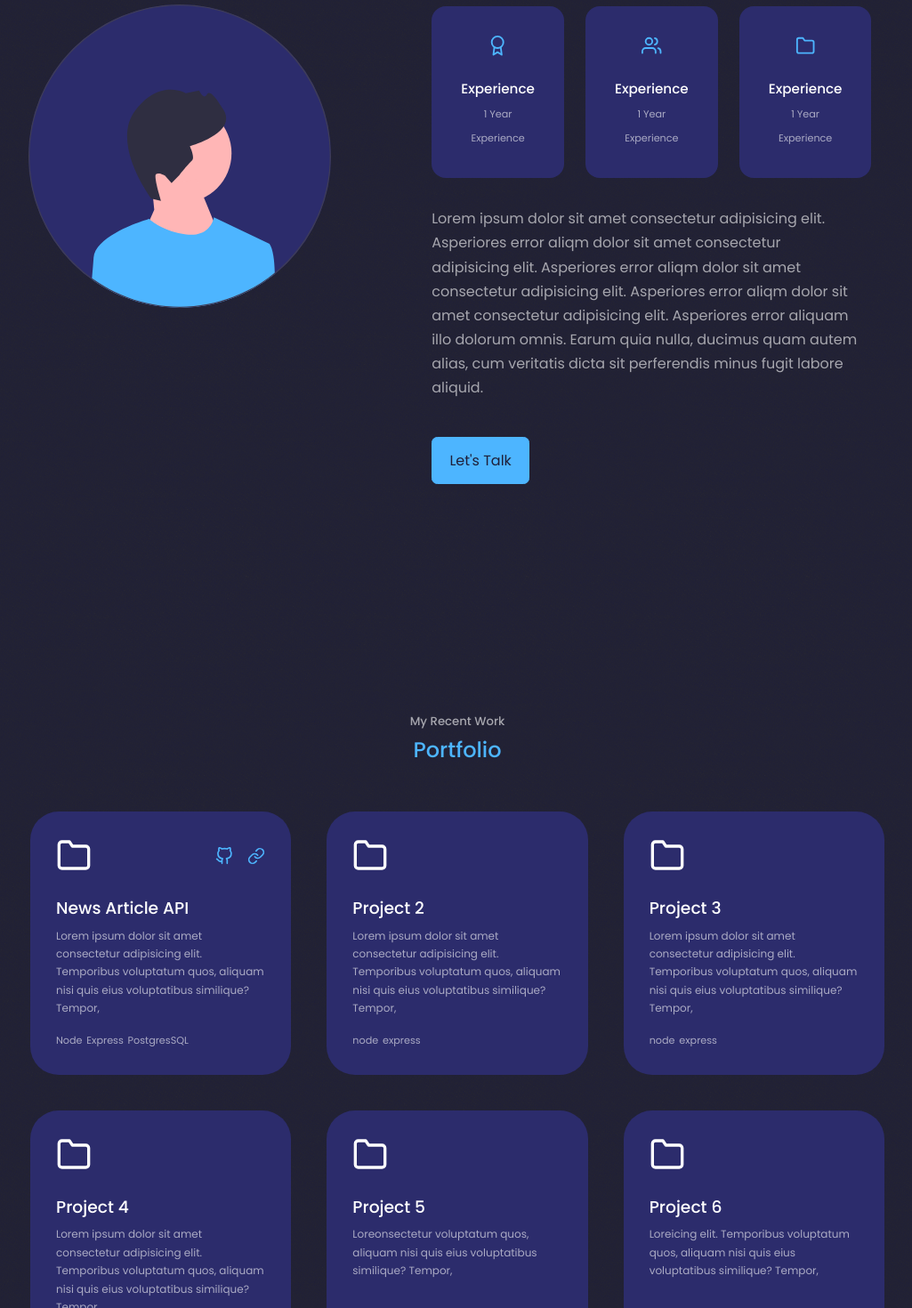
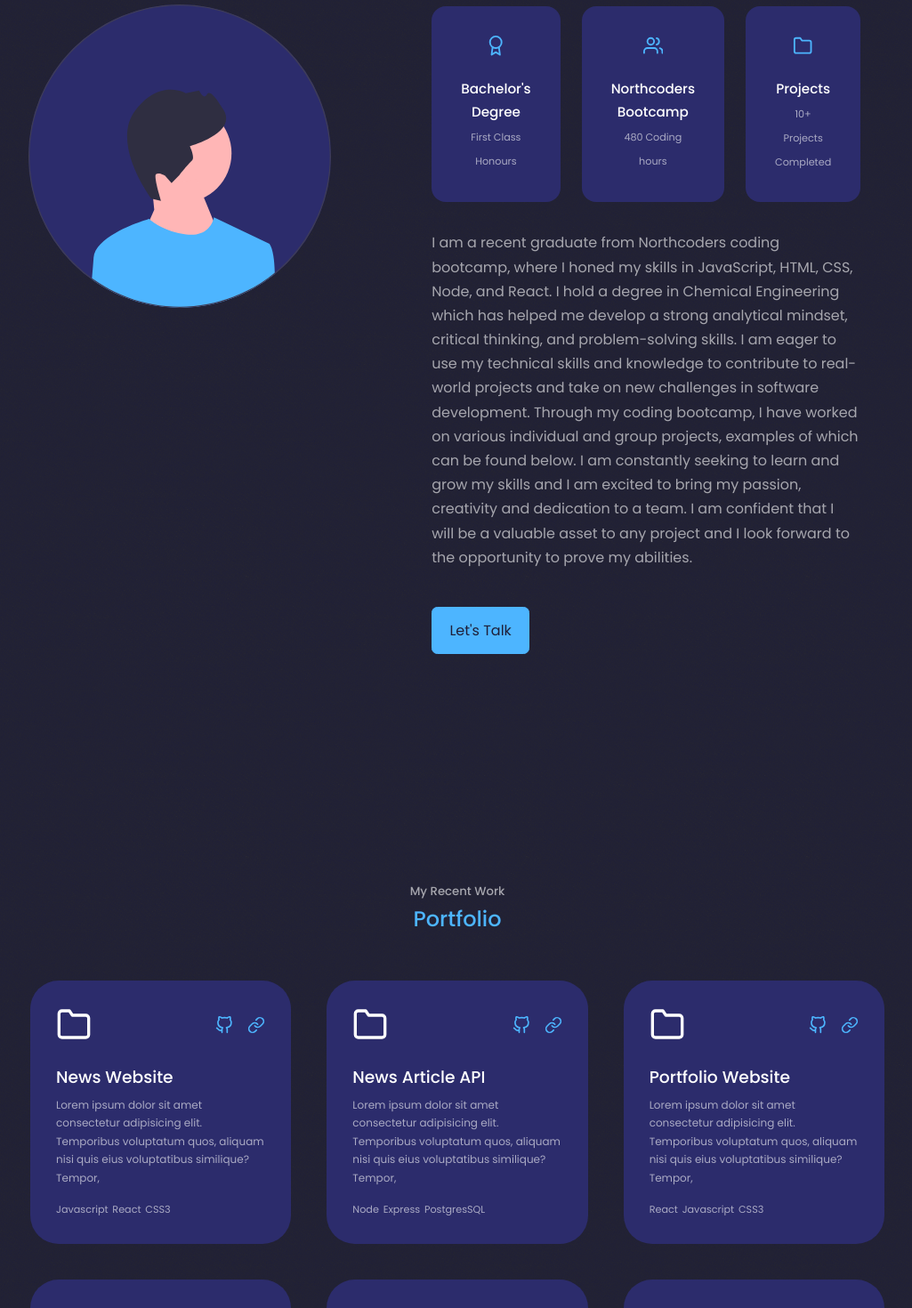
Before and after one commit to Cam-Bloom/Portfolio-Website, a React (Vite) app in the folder portfolio-website/: page / in a window 1280 px wide. Shown: the part 1160-2630 px from the top of the page at 89% size, without its empty margins (126-1151 px from the left). Built offline with nearby package versions, Linux system fonts and the light colour scheme.

Commit message:
Body changes made

```diff
--- a/portfolio-website/index.html
+++ b/portfolio-website/index.html
@@ -4,7 +4,7 @@
     <meta charset="UTF-8" />
     <link rel="icon" type="image/svg+xml" href="/vite.svg" />
     <meta name="viewport" content="width=device-width, initial-scale=1.0" />
-    <title>Vite + React</title>
+    <title>My Portfolio</title>
   </head>
   <body>
     <div id="root"></div>
--- a/portfolio-website/src/App.css
+++ b/portfolio-website/src/App.css
@@ -275,6 +275,7 @@ input, textarea{
 
 footer a {
     color: var(--colour-bg);
+
 }
 
 .footer_name_logo{
--- a/portfolio-website/src/components/About.jsx
+++ b/portfolio-website/src/components/About.jsx
@@ -1,48 +1,58 @@
-import {FiAward, FiUsers, FiFolder } from 'react-icons/fi'
-import profilePic from '../assets/profilePic.svg'
-
+import { FiAward, FiUsers, FiFolder } from "react-icons/fi";
+import profilePic from "../assets/profilePic.svg";
 
 const About = () => {
 	return (
-    <section id = "about">
+		<section id="about">
 			<h5>Get To Know</h5>
 			<h2>About Me</h2>
 
 			<div className="container about__container">
 				<div className="about__me">
-            <img className='about__me-image' src={profilePic} alt="Profile Picture" />
+					<img className="about__me-image" src={profilePic} alt="Profile Picture" />
 				</div>
 
 				<div className="about__content">
 					<div className="about__cards">
-
-              <article className='about__card'>
-                <FiAward className='about__icon'/>
-                <h5>Experience</h5>
-                <small>1 Year Experience</small>
+						<article className="about__card">
+							<FiAward className="about__icon" />
+							<h5>Bachelor's Degree</h5>
+							<small>First Class Honours</small>
 						</article>
 
-
-              <article className='about__card'>
-                <FiUsers className='about__icon'/>
-                <h5>Experience</h5>
-                <small>1 Year Experience</small>
+						<article className="about__card">
+							<FiUsers className="about__icon" />
+							<h5>Northcoders Bootcamp</h5>
+							<small>480 Coding hours</small>
 						</article>
 
-              <article className='about__card'>
-                <FiFolder className='about__icon'/>
-                <h5>Experience</h5>
-                <small>1 Year Experience</small>
+						<article className="about__card">
+							<FiFolder className="about__icon" />
+							<h5>Projects</h5>
+							<small>10+ Projects Completed</small>
 						</article>
 					</div>
-            <p>Lorem ipsum dolor sit amet consectetur adipisicing elit. Asperiores error aliqm dolor sit amet consectetur adipisicing elit. Asperiores error aliqm dolor sit amet consectetur adipisicing elit. Asperiores error aliqm dolor sit amet consectetur adipisicing elit. Asperiores error aliquam illo dolorum omnis. Earum quia nulla, ducimus quam autem alias, cum veritatis dicta sit perferendis minus fugit labore aliquid.
+					<p>
+						I am a recent graduate from Northcoders coding bootcamp, where I honed my skills in
+						JavaScript, HTML, CSS, Node, and React. I hold a degree in Chemical Engineering which
+						has helped me develop a strong analytical mindset, critical thinking, and
+						problem-solving skills. I am eager to use my technical skills and knowledge to
+						contribute to real-world projects and take on new challenges in software development.
+						Through my coding bootcamp, I have worked on various individual and group projects,
+						examples of which can be found below. I am constantly seeking to learn and grow my skills and I am excited to bring
+						my passion, creativity and dedication to a team. I am confident that I will be a
+						valuable asset to any project and I look forward to the opportunity to prove my
+						abilities.
 					</p>
 
-            <a href='#contact' className=' btn btn-primary'> Let's Talk</a>
+					<a href="#contact" className=" btn btn-primary">
+						{" "}
+						Let's Talk
+					</a>
 				</div>
 			</div>
 		</section>
-  )
-}
+	);
+};
 
-export default About
+export default About;
--- a/portfolio-website/src/components/Portfolio.jsx
+++ b/portfolio-website/src/components/Portfolio.jsx
@@ -1,6 +1,13 @@
 import PortfolioCard from "./PortfolioCard";
 
 const portfolioItems = [
+	{
+		title: "News Website",
+		desc: "Lorem ipsum dolor sit amet consectetur adipisicing elit. Temporibus voluptatum quos, aliquam nisi quis eius voluptatibus similique? Tempor,",
+		technoUsed: ["Javascript", "React", "CSS3"],
+		githubLink: "https://github.com/Cam-Bloom/FE-News-Site",
+		liveLink: "https://bloom-news.netlify.app/",
+	},
 	{
 		title: "News Article API",
 		desc: "Lorem ipsum dolor sit amet consectetur adipisicing elit. Temporibus voluptatum quos, aliquam nisi quis eius voluptatibus similique? Tempor,",
@@ -9,19 +16,17 @@ const portfolioItems = [
 		liveLink: "https://cb-news-api.onrender.com/api",
 	},
 	{
-		title: "Project 2",
+		title: "Portfolio Website",
 		desc: "Lorem ipsum dolor sit amet consectetur adipisicing elit. Temporibus voluptatum quos, aliquam nisi quis eius voluptatibus similique? Tempor,",
-		technoUsed: ["node", "express"],
+		technoUsed: ["React", "Javascript", "CSS3"],
+		githubLink: "https://github.com/Cam-Bloom/Portfolio-Website",
+		liveLink: "https://cam-bloom.netlify.app/",
 	},
 	{
-		title: "Project 3",
+		title: "Depth Filtration Modeling MATLAB",
 		desc: "Lorem ipsum dolor sit amet consectetur adipisicing elit. Temporibus voluptatum quos, aliquam nisi quis eius voluptatibus similique? Tempor,",
-		technoUsed: ["node", "express"],
-	},
-	{
-		title: "Project 4",
-		desc: "Lorem ipsum dolor sit amet consectetur adipisicing elit. Temporibus voluptatum quos, aliquam nisi quis eius voluptatibus similique? Tempor,",
-		technoUsed: ["node", "express"],
+		technoUsed: ["MATLAB"],
+		githubLink: "https://github.com/Cam-Bloom/Multilayer-Modeling-Lauter-Tun"
 	},
 	{
 		title: "Project 5",
--- a/portfolio-website/src/components/PortfolioCard.jsx
+++ b/portfolio-website/src/components/PortfolioCard.jsx
@@ -17,7 +17,7 @@ const PortfolioCard = ({ item }) => {
 								</a>
 							)}
 							{liveLink && (
-								<a href={liveLink}>
+								<a href={liveLink} target="_blank">
 									<FiLink />
 								</a>
 							)}
```
Lines whose indentation alone changed are shown as unchanged.
